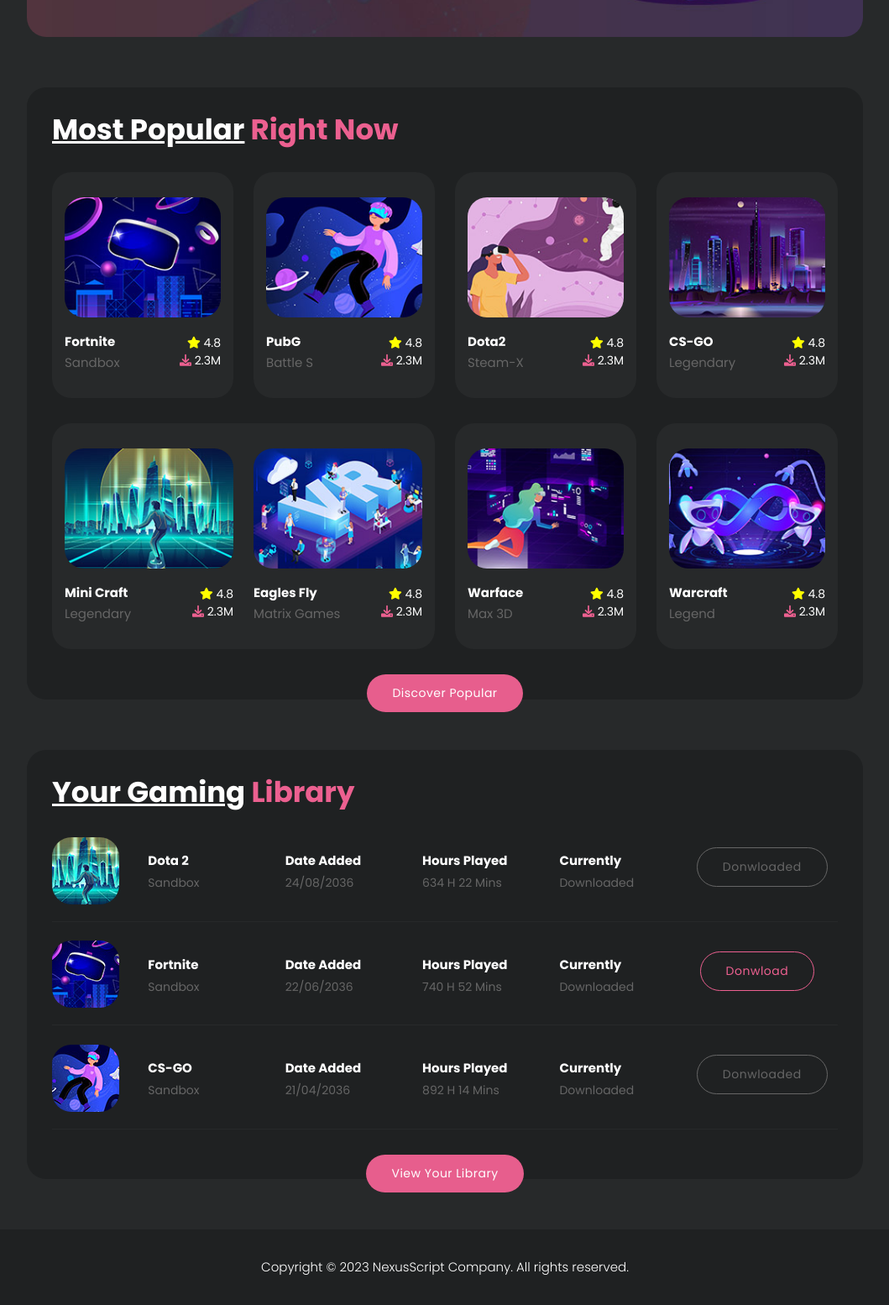
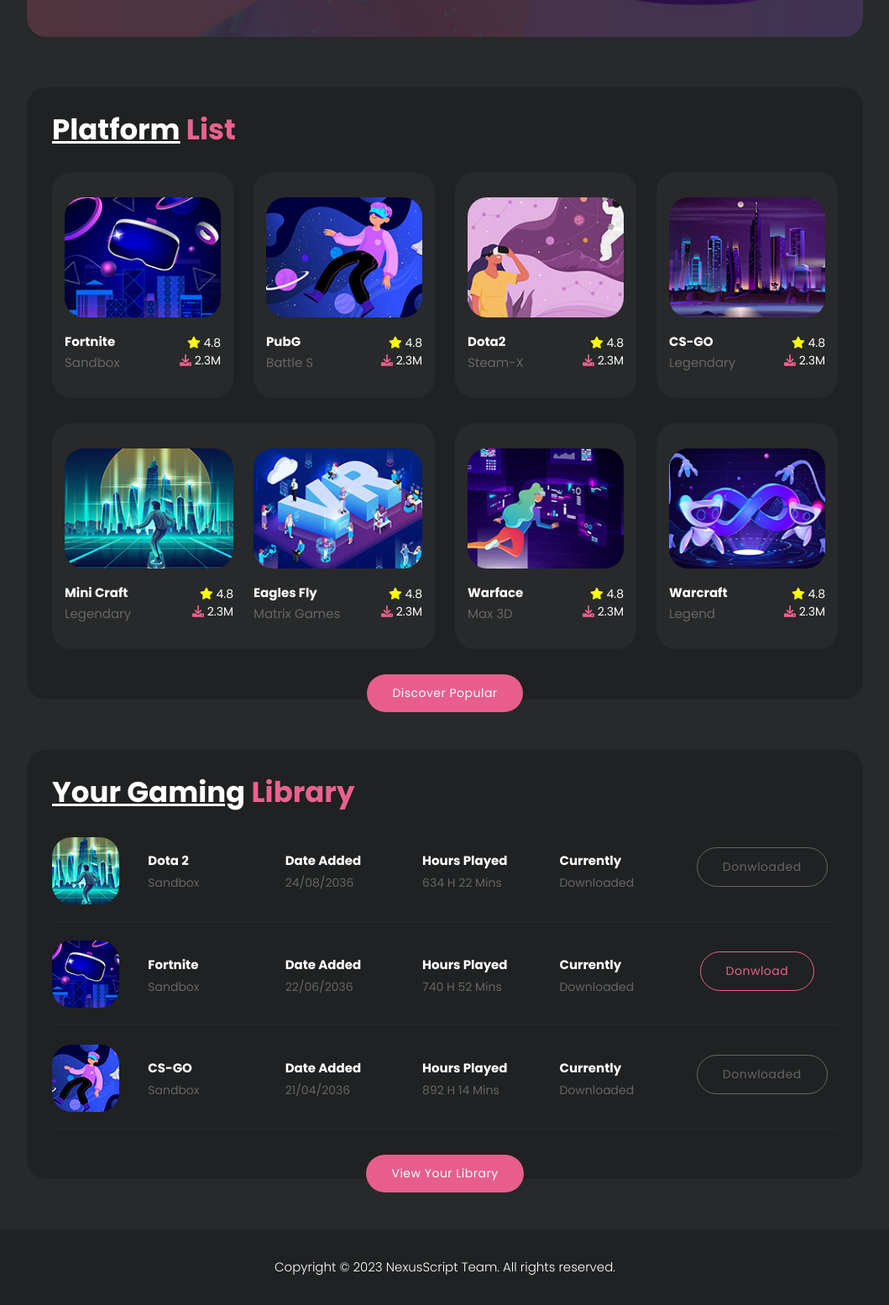
Before and after one commit to Matis94/Matis94.github.io, a plain HTML site: page index.html in a window 1280 px wide. Shown: the part 520-2074 px from the top of the page at 84% size, without its empty margins (110-1169 px from the left). Drawn offline with nearby package versions, Linux system fonts and the light colour scheme.

Commit message:
Update index.html

```diff
--- a/index.html
+++ b/index.html
@@ -108,7 +108,7 @@ https://templatemo.com/tm-579-cyborg-gaming
             <div class="row">
               <div class="col-lg-12">
                 <div class="heading-section">
-                  <h4><em>Most Popular</em> Right Now</h4>
+                  <h4><em>Platform</em> List</h4>
                 </div>
                 <div class="row">
                   <div class="col-lg-3 col-sm-6">
@@ -261,7 +261,7 @@ https://templatemo.com/tm-579-cyborg-gaming
     <div class="container">
       <div class="row">
         <div class="col-lg-12">
-          <p>Copyright © 2023 <a href="#">NexusScript</a> Company. All rights reserved.
+          <p>Copyright © 2023 <a href="#">NexusScript</a> Team. All rights reserved.
         </div>
       </div>
     </div>
```
